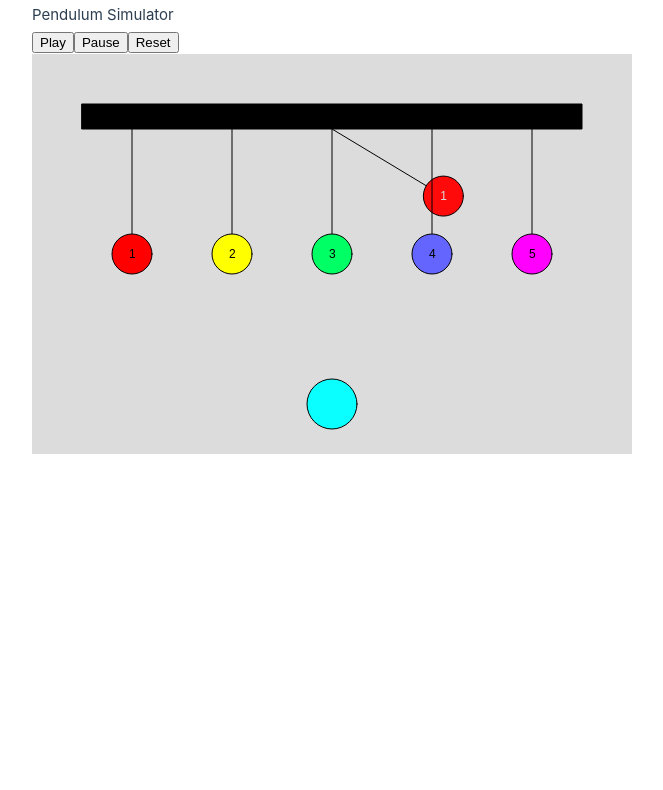
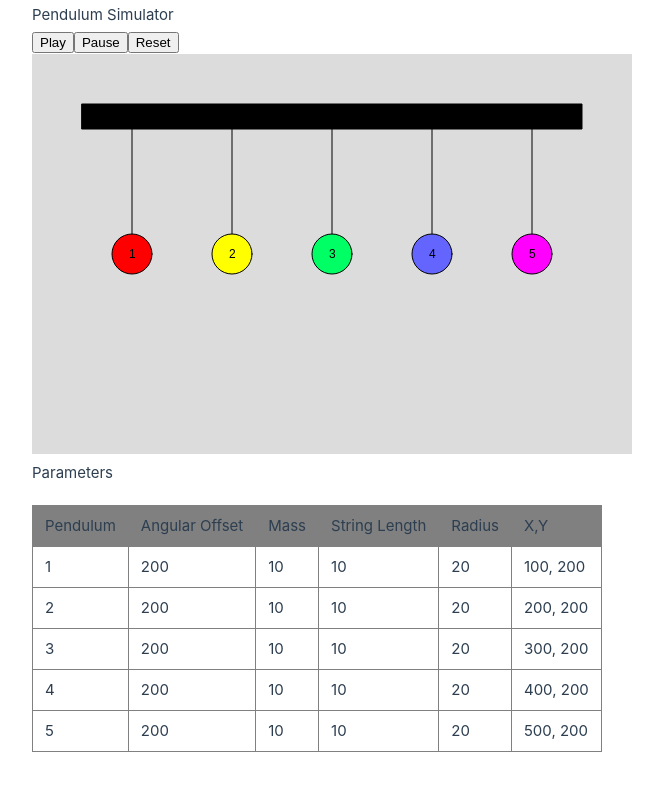
Before and after one commit to domleo/pendulum_simulator, a Vue app in the folder frontend/: page / in a window 1280 px wide. Shown: the top 790 px of the page, without its empty margins (0-663 px from the left). Built offline with nearby package versions, Linux system fonts and the light colour scheme.

Commit message:
clean up and have all 5 pendulums animated

```diff
--- a/frontend/src/components/MyCanvas.vue
+++ b/frontend/src/components/MyCanvas.vue
@@ -1,9 +1,32 @@
 <template>
   <div>
-    <button>Play</button>
-    <button>Pause</button>
-    <button>Reset</button>
+    <button @click="play">Play</button>
+    <button @click="pause">Pause</button>
+    <button @click="reset">Reset</button>
     <div ref="pendulumCanvas"></div>
+    <p> Parameters</p>
+    <table>
+      <thead>
+        <tr>
+          <th>Pendulum</th>
+          <th>Angular Offset</th>
+          <th>Mass</th>
+          <th>String Length</th>
+          <th>Radius</th>
+          <th>X,Y</th>
+        </tr>
+      </thead>
+      <tbody>
+        <tr v-for="p in pendulums" :key="p.id">
+          <td>{{p.id}}</td>
+          <td>{{p.angular_offset}}</td>
+          <td>{{p.mass}}</td>
+          <td>{{p.string_length}}</td>
+          <td>{{p.radius}}</td>
+          <td>{{p.curr_posx}}, {{p.curr_posy}}</td>
+        </tr>
+      </tbody>
+    </table>
   </div>
 </template>
 
@@ -13,43 +36,58 @@ export default {
   data() {
     return {
       pendulums: [
-        {id: 1, dragging: false, posx: 100, posy: 200, angular_offset: 200, mass: 0, string_length: 130, radius: 20, r: 255, g:0, b:0},
-        {id: 2, dragging: false, posx: 200, posy: 200, angular_offset: 200, mass: 0, string_length: 130, radius: 20, r: 255, g:255, b:0},
-        {id: 3, dragging: false, posx: 300, posy: 200, angular_offset: 200, mass: 0, string_length: 130, radius: 20, r: 0, g:255, b:100},
-        {id: 4, dragging: false, posx: 400, posy: 200, angular_offset: 200, mass: 0, string_length: 130, radius: 20, r: 100, g:100, b:255},
-        {id: 5, dragging: false, posx: 500, posy: 200, angular_offset: 200, mass: 0, string_length: 130, radius: 20, r: 255, g:0, b:255}
+        {id: 1, dragging: false, curr_angle: 200, org_angle: 200, curr_angleVel: 0, curr_posx: 100, curr_posy: 200, org_posx: 100, org_posy: 200, angular_offset: 200, mass: 10, string_length: 10, radius: 20, r: 255, g:0, b:0},
+        {id: 2, dragging: false, curr_angle: 200, org_angle: 200, curr_angleVel: 0, curr_posx: 200, curr_posy: 200, org_posx: 200, org_posy: 200, angular_offset: 200, mass: 10, string_length: 10, radius: 20, r: 255, g:255, b:0},
+        {id: 3, dragging: false, curr_angle: 200, org_angle: 200, curr_angleVel: 0, curr_posx: 300, curr_posy: 200, org_posx: 300, org_posy: 200, angular_offset: 200, mass: 10, string_length: 10, radius: 20, r: 0, g:255, b:100},
+        {id: 4, dragging: false, curr_angle: 200, org_angle: 200, curr_angleVel: 0, curr_posx: 400, curr_posy: 200, org_posx: 400, org_posy: 200, angular_offset: 200, mass: 10, string_length: 10, radius: 20, r: 100, g:100, b:255},
+        {id: 5, dragging: false, curr_angle: 200, org_angle: 200, curr_angleVel: 0, curr_posx: 500, curr_posy: 200, org_posx: 500, org_posy: 200, angular_offset: 200, mass: 10, string_length: 10, radius: 20, r: 255, g:0, b:255}
       ],
-      ellipse: {
-        posx: 300,
-        posy: 350,
-        width: 50,
-        height: 50
-      },
-      dragging: false
+      gravity: 0.4
     }
   },
   mounted() {
-    // Initialize p5.js sketch when the component is mounted
     this.initPendulumSketch();
+    this.interval = null;
   },
   methods: {
     play() {
+      console.log('play')
+      if (this.interval) return
+      this.interval = setInterval(() => {
+        for (const i in this.pendulums) {
+          const torque = -this.pendulums[i].string_length * this.gravity * Math.sin(this.pendulums[i].curr_angle)
+          const angularAcceleration = torque / (this.pendulums[i].string_length * this.pendulums[i].string_length)
+          this.pendulums[i].curr_angleVel += angularAcceleration
+          this.pendulums[i].curr_angle += this.pendulums[i].curr_angleVel
 
+          this.pendulums[i].curr_posx = this.pendulums[i].org_posx + this.pendulums[i].string_length * Math.sin(this.pendulums[i].curr_angle)
+          this.pendulums[i].curr_posy = this.pendulums[i].org_posy + this.pendulums[i].string_length * Math.cos(this.pendulums[i].curr_angle)
+        }
+      }, 16.7) //16.7 for about 60 fps
     },
     pause () {
-
+      console.log('pause')
+      if (this.interval) {
+        clearInterval(this.interval)
+        this.interval = null
+      }
     },
-    stop() {
-
+    reset() {
+       console.log('reset')
+      if (this.interval) {
+        clearInterval(this.interval)
+        this.interval = null
+      }
+      for (const i in this.pendulums) {
+        this.pendulums[i].curr_posx = this.pendulums[i].org_posx
+        this.pendulums[i].curr_posy = this.pendulums[i].org_posy
+        this.pendulums[i].curr_angle = this.pendulums[i].org_angle
+        this.pendulums[i].curr_angularVel = 0
+      }
     },
     initPendulumSketch() {
       let self = this
-      // Define the p5.js sketch function
       const sketch = (p) => {
-        let angle = 200;//Math.PI / 4;
-        let angleVelocity = 0;
-        //let angleAcceleration = 0.04;
-        const gravity = 0.4; // Gravitational acceleration
 
         p.setup = () => {
           const canvas = p.createCanvas(600, 400);
@@ -57,88 +95,51 @@ export default {
           canvas.parent(this.$refs.pendulumCanvas); // Attach canvas to the div
         };
 
-        p.draw = (event) => {
+        p.draw = () => {
           p.background(220);
 
           //base line
           p.fill(0);
           p.rect(50, 50, 500, 25);
 
-          const stringLength = 130;
-          const originX = p.width / 2;
-          const originY = 75;
-
-          const pendulumX = originX + stringLength * Math.sin(angle);
-          const pendulumY = originY + stringLength * Math.cos(angle);
-
-          p.line(originX, originY, pendulumX, pendulumY);
-          p.fill(255, 10, 10);
-          p.ellipse(pendulumX, pendulumY, 40);
-          p.fill(220);
-          p.text('1', pendulumX-3, pendulumY+4);
-
-          // Calculate gravitational torque
-          const torque = -stringLength * gravity * Math.sin(angle);
-          // Calculate angular acceleration (based on torque and moment of inertia)
-          const angularAcceleration = torque / (stringLength * stringLength);
-          // Update angle and velocity
-          angleVelocity += angularAcceleration;
-          angle += angleVelocity;
-          // Apply damping to limit the swing (optional)
-          //angleVelocity *= 0.99; // Adjust the damping factor as needed
-
-          if (self.dragging) {
-            self.ellipse.posx = p.mouseX;
-            self.ellipse.posy = p.mouseY;
-          }
-
-          p.fill(10, 255, 255);
-          p.ellipse(self.ellipse.posx, self.ellipse.posy, self.ellipse.width, self.ellipse.height);
-
-          //console.log(angle, angleVelocity, angleAcceleration)
-          //console.log(pendulumX, pendulumY);
-
+          //redraw pendulums with new positions
           for (const i in self.pendulums) {
             if (self.pendulums[i].dragging) {
-              self.pendulums[i].posx = p.mouseX;
-              self.pendulums[i].posy = p.mouseY;
+              self.pendulums[i].org_posx = p.mouseX;
+              self.pendulums[i].org_posy = p.mouseY;
+              self.pendulums[i].curr_posx = p.mouseX;
+              self.pendulums[i].curr_posy = p.mouseY;
             }
             //the string
             p.fill(0);
-            p.line(self.pendulums[i].posx, 75, self.pendulums[i].posx, self.pendulums[i].posy);
+            p.line(self.pendulums[i].org_posx, 75, self.pendulums[i].curr_posx, self.pendulums[i].curr_posy);
             //the circle
             p.fill(self.pendulums[i].r, self.pendulums[i].g, self.pendulums[i].b);
-            p.ellipse(self.pendulums[i].posx, self.pendulums[i].posy, self.pendulums[i].radius*2, self.pendulums[i].radius*2);
+            p.ellipse(self.pendulums[i].curr_posx, self.pendulums[i].curr_posy, self.pendulums[i].radius*2, self.pendulums[i].radius*2);
             //the number id
             p.fill(0);
-            p.text(self.pendulums[i].id, self.pendulums[i].posx-3, self.pendulums[i].posy+4);
+            p.text(self.pendulums[i].id, self.pendulums[i].curr_posx-3, self.pendulums[i].curr_posy+4);
 
           }
         };
 
-        p.mousePressed = (event) => {
-          let d = p.dist(event.offsetX, event.offsetY, self.ellipse.posx, self.ellipse.posy);
-          if (d < self.ellipse.width / 2) {
-            self.dragging = true;
-
-          }
+        p.mousePressed = () => {
           for (const i in self.pendulums) {
-            let d = p.dist(event.offsetX, event.offsetY, self.pendulums[i].posx, self.pendulums[i].posy);
+            let d = p.dist(p.mouseX, p.mouseY, self.pendulums[i].curr_posx, self.pendulums[i].curr_posy);
             if (d < self.pendulums[i].radius) {
+              self.pause()
               self.pendulums[i].dragging = true
             }
           }
         };
 
         p.mouseReleased = () => {
-          self.dragging = false;
           for (const i in self.pendulums) {
             self.pendulums[i].dragging = false
           }
         };
       };
 
-      // Create a new p5.js instance with the sketch function
       new p5(sketch);
     },
   },
@@ -146,4 +147,18 @@ export default {
 </script>
 
 <style scoped>
+table {
+    border-collapse: collapse;
+    margin: 20px 0;
+}
+
+th, td {
+    border: 1px solid gray;
+    padding: 8px 12px;
+    text-align: left;
+}
+
+th {
+    background-color: gray;
+}
 </style>
```
Also changed, not shown: 1 other file (tests, documents, lock files or other folders).
